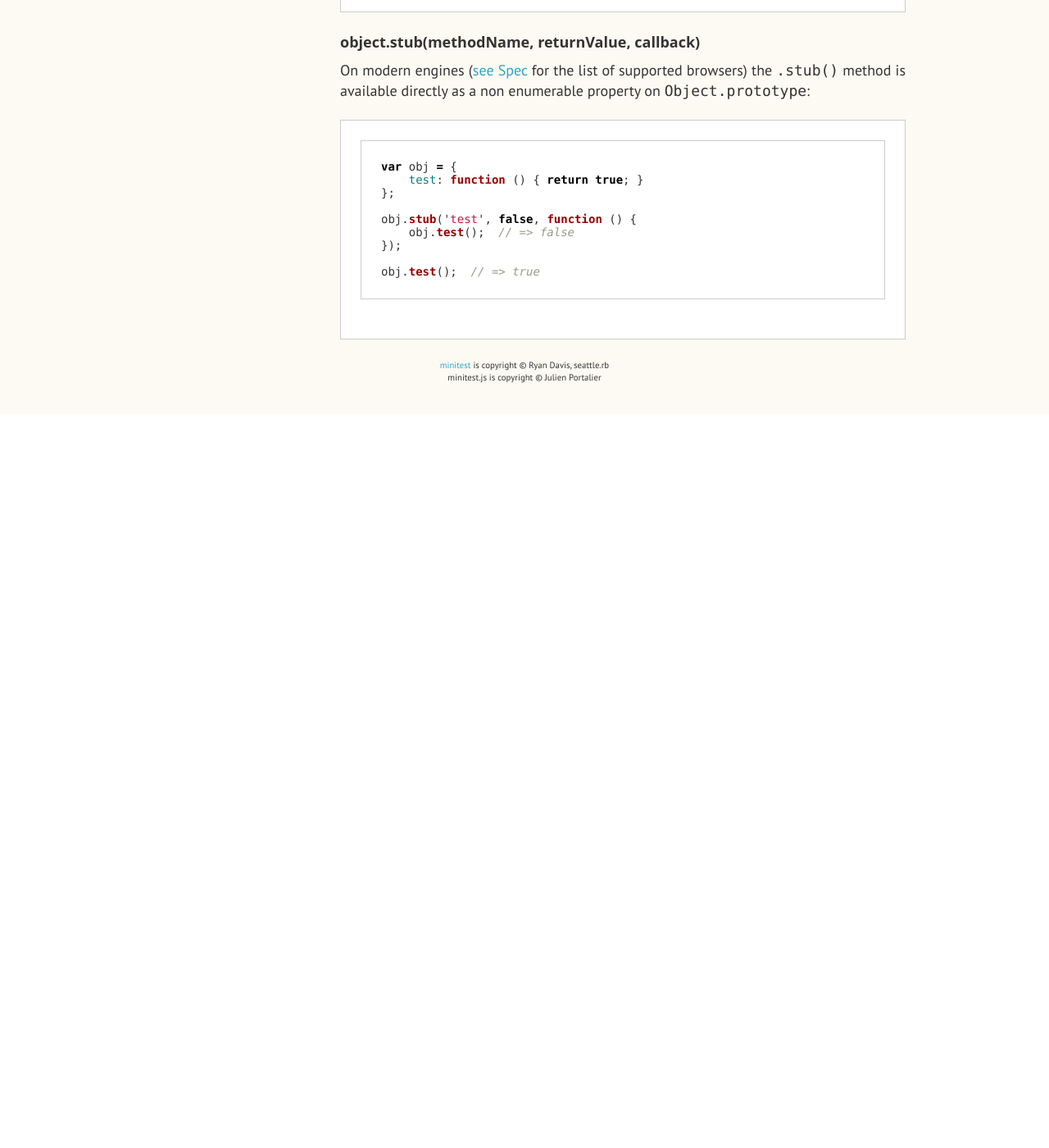
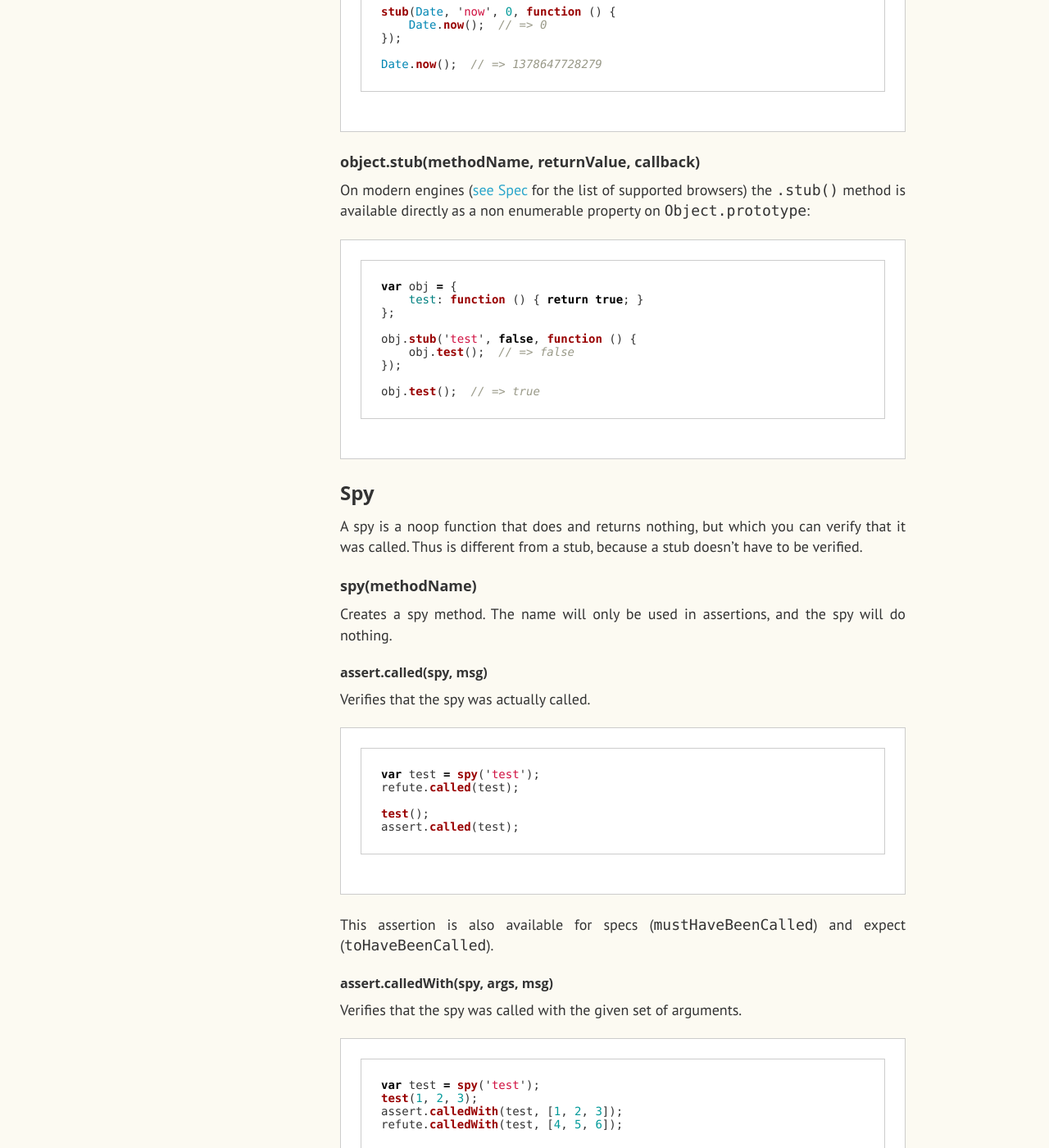
Before and after one commit to ysbaddaden/minitest-js, a Jekyll site: the page built from doc/mock.md, in a window 1280 px wide and 1400 px high, scrolled down 3793 px. Shown: the whole window at 82% size. Built offline with Jekyll 4.4.1, drawn with Linux system fonts in a browser that asks for light colours; Markdown is read by kramdown in place of the engine named in the settings; before the commit the page ends 4298 px from its top, so only the background shows below that; some of the changed text lies outside the part shown.

````diff
--- a/_includes/sidebar.html
+++ b/_includes/sidebar.html
@@ -10,3 +10,7 @@
 <li>
   <a href="/minitest-js/doc/mock.html">Mock</a>
 </li>
+<li class="divider"></li>
+<li>
+  <a href="/minitest-js/doc/promised.html">Promises / Futures</a>
+</li>
--- a/doc/mock.md
+++ b/doc/mock.md
@@ -6,7 +6,11 @@ layout: application
 # Mock
 
 You can create a Mock object, expect methods to be called, and verify that they
-were called, just like you do in Ruby.
+were called. You can also stub a method to always return a specified value.
+Just like you do in Ruby.
+
+Minitest.js also comes with the ability to spy on given methods and verify if
+they were called or called with a set of arguments.
 
 ## Usage
 
@@ -15,6 +19,7 @@ were called, just like you do in Ruby.
 ```javascript
 var Mock = require('minitest/mock');
 var stub = require('minitest/stub');
+var spy  = require('minitest/spy');
 ```
 
 ### Browser
@@ -24,9 +29,11 @@ You can create global shortcuts:
 ```html
 <script src="minitest-mock.js"></script>
 <script src="minitest-stub.js"></script>
+<script src="minitest-spy.js"></script>
 <script>
 var Mock = minitest.Mock;
 var stub = minitest.stub;
+var spy  = minitest.spy;
 </script>
 ```
 
@@ -162,3 +169,60 @@ obj.stub('test', false, function () {
 
 obj.test();  // => true
 ```
+
+
+## Spy
+
+A spy is a noop function that does and returns nothing, but which you can verify
+that it was called. Thus is different from a stub, because a stub doesn't have
+to be verified.
+
+### spy(methodName)
+
+Creates a spy method. The name will only be used in assertions, and the spy will
+do nothing.
+
+#### assert.called(spy, msg)
+
+Verifies that the spy was actually called.
+
+```javascript
+var test = spy('test');
+refute.called(test);
+
+test();
+assert.called(test);
+```
+
+This assertion is also available for specs (`mustHaveBeenCalled`) and expect
+(`toHaveBeenCalled`).
+
+#### assert.calledWith(spy, args, msg)
+
+Verifies that the spy was called with the given set of arguments.
+
+```javascript
+var test = spy('test');
+test(1, 2, 3);
+assert.calledWith(test, [1, 2, 3]);
+refute.calledWith(test, [4, 5, 6]);
+```
+
+This assertion is also available for specs (`mustHaveBeenCalledWith`) and expect
+(`toHaveBeenCalledWith`).
+
+
+### object.spy(methodName)
+
+Spies on an object method. Convenience access for the above `spy` method.
+
+```javascript
+var obj = {
+    test: function () {}
+};
+obj.spy('test');
+
+obj.test(1, 2, 3);
+assert.called(obj.test);
+assert.calledWith(obj.test, [1, 2, 3]);
+```
````
Also changed, not shown: _includes/quick_start.html (+18 -0 lines), doc/expect.md (+6 -6 lines), doc/promised.md (added, +118 -0 lines), doc/spec.md (+4 -0 lines).
